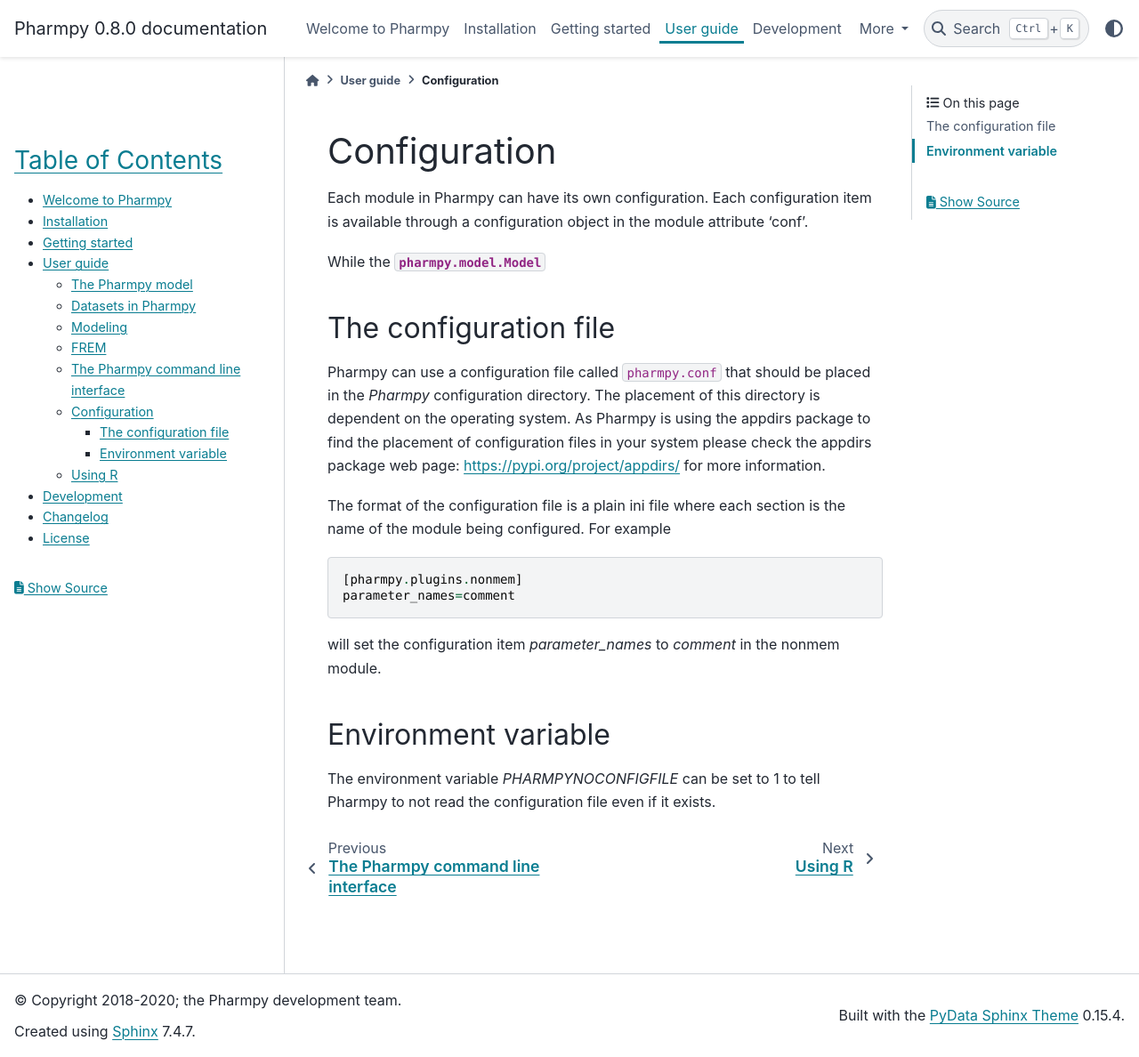
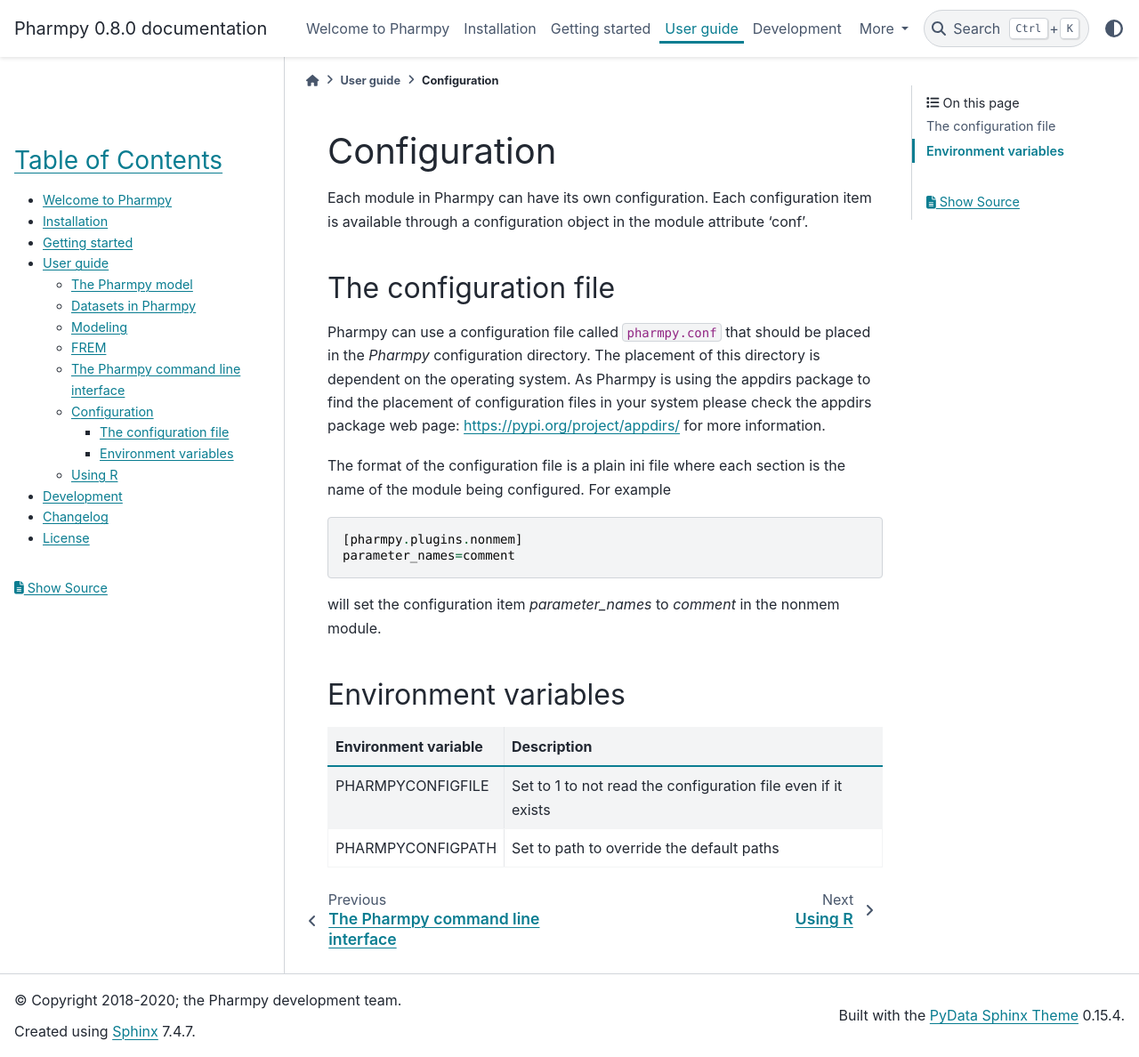
Before and after one commit to pharmpy/pharmpy, a Sphinx documentation site: the page built from docs/configuration.rst, in a window 1280 px wide and 1188 px high. Shown: the whole window at 89% size. Built offline with Sphinx 7.4.7 and the PyData theme 0.15.4, drawn with Linux system fonts in a browser that asks for light colours; pages that are not in the unit, such as notebooks, are missing from menus.

Commit message:
Add PHARMPYCONFIGPATH environment variable

```diff
--- a/docs/configuration.rst
+++ b/docs/configuration.rst
@@ -4,7 +4,6 @@
 
 Each module in Pharmpy can have its own configuration. Each configuration item is available through a configuration object in the module attribute 'conf'.
 
-While the :py:class:`pharmpy.model.Model`
 
 
 
@@ -23,8 +22,14 @@
 
 will set the configuration item `parameter_names` to `comment` in the nonmem module.
 
-~~~~~~~~~~~~~~~~~~~~
-Environment variable
-~~~~~~~~~~~~~~~~~~~~
+~~~~~~~~~~~~~~~~~~~~~
+Environment variables
+~~~~~~~~~~~~~~~~~~~~~
 
-The environment variable `PHARMPYNOCONFIGFILE` can be set to 1 to tell Pharmpy to not read the configuration file even if it exists.
++------------------------+---------------------------------------------------------------+
+| Environment variable   | Description                                                   |
++========================+===============================================================+
+| PHARMPYCONFIGFILE      | Set to 1 to not read the configuration file even if it exists |
++------------------------+---------------------------------------------------------------+
+| PHARMPYCONFIGPATH      | Set to path to override the default paths                     |
++------------------------+---------------------------------------------------------------+
```
Also changed, not shown: 1 other file.
